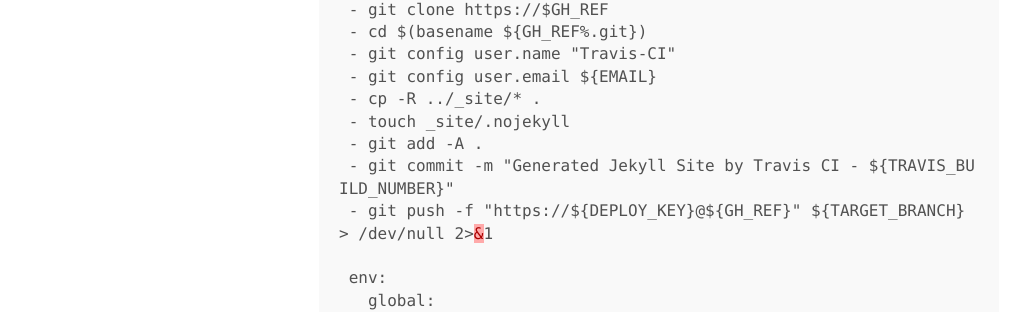
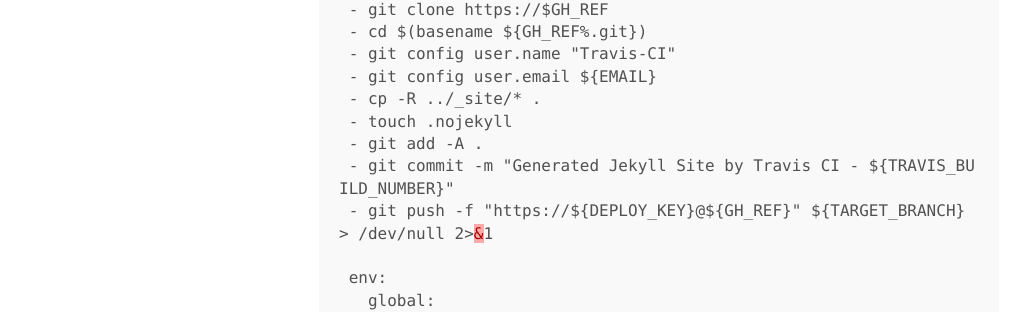
Before and after one commit to ibotdotout/ibotdotout.github.io, a Jekyll site: the page built from _posts/2015-10-26-jekyll-build-with-travis.md, in a window 1280 px wide and 1400 px high, scrolled down 1413 px. Shown: the part 619-931 px from the top of the window, without its empty margins (1-1024 px from the left). Built offline with Jekyll 4.4.1, drawn with Linux system fonts in a browser that asks for light colours; nearby versions of some CDN libraries; Markdown is read by kramdown in place of the engine named in the settings; some of the changed text lies outside the part shown.

Commit message:
Fix some bug in .nojekyll

```diff
--- a/_posts/2015-10-26-jekyll-build-with-travis.md
+++ b/_posts/2015-10-26-jekyll-build-with-travis.md
@@ -81,7 +81,7 @@ jekyll and travis]({{url}}/jekyll-with-ci/)
     - git config user.name "Travis-CI"
     - git config user.email ${EMAIL}
     - cp -R ../_site/* .
-    - touch _site/.nojekyll
+    - touch .nojekyll
     - git add -A .
     - git commit -m "Generated Jekyll Site by Travis CI - ${TRAVIS_BUILD_NUMBER}"
     - git push -f "https://${DEPLOY_KEY}@${GH_REF}" ${TARGET_BRANCH} > /dev/null 2>&1
```
